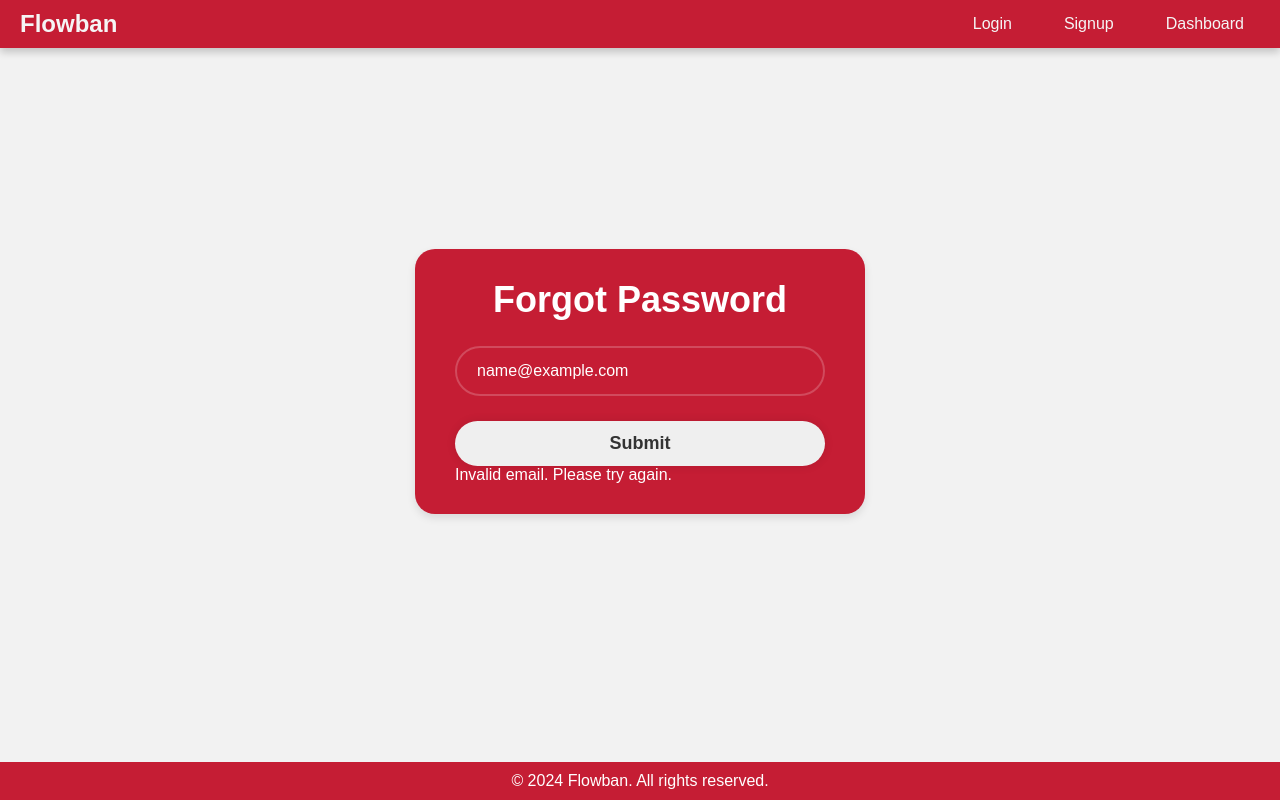
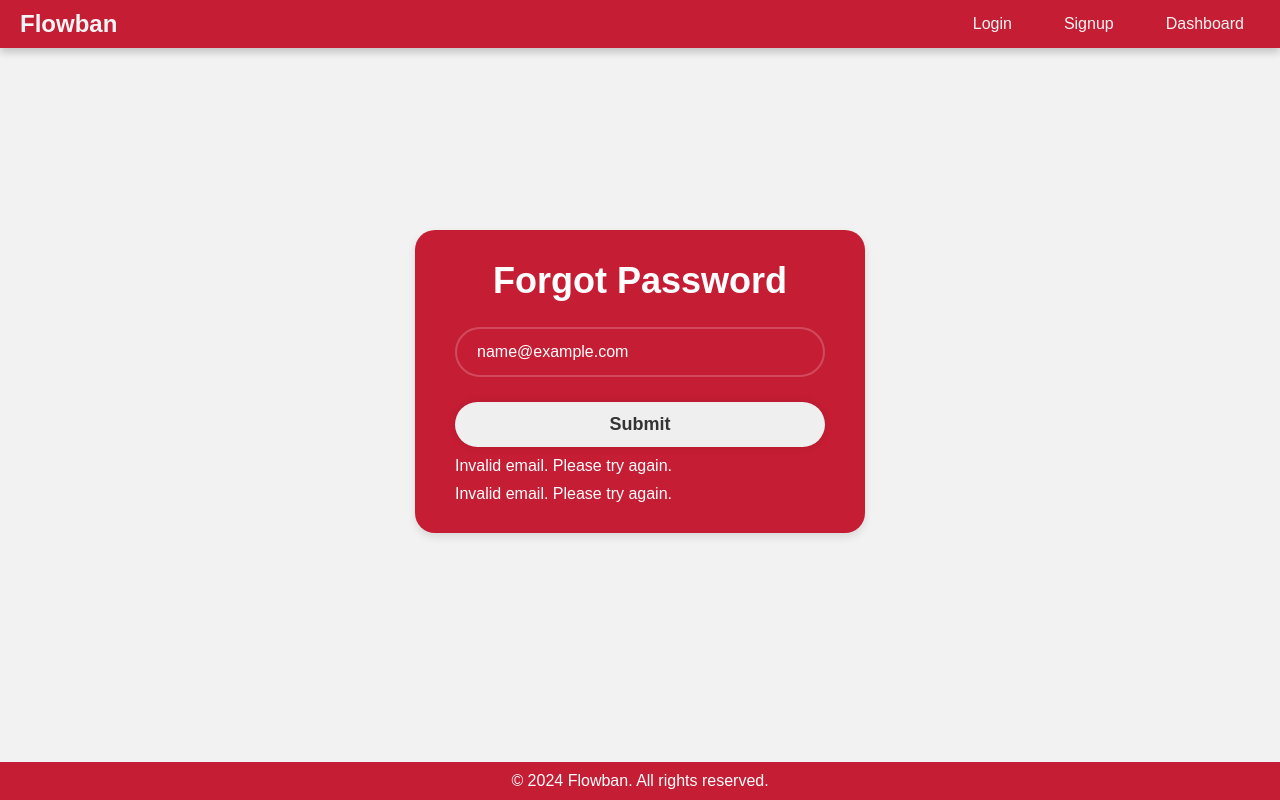
Before and after one commit to vincent-wat/flowban, a React (Create React App) app in the folder frontend/: page /forgot-password in a window 1280 px wide. Both pictures are taken after typing "name@example.com" into the empty fields and a click on the button "Submit". Built offline with nearby package versions, Linux system fonts and the light colour scheme; no server answers.

Commit message:
Frontend Functionality Forgot Password
forgot password page now sends an email when submitted to a valid email.

```diff
--- a/frontend/src/Components/User/Passwords/ForgotPassword.jsx
+++ b/frontend/src/Components/User/Passwords/ForgotPassword.jsx
@@ -30,7 +30,11 @@ const ForgotPassword = () => {
         setSubmitted(false);
 
         try {
-            const response = await axios.post("/api/users/forgot-password")
+            const response = await axios.post("/api/users/forgot-password", {
+                email: formData.email,
+            });
+            console.log(response.data);
+            setSubmitted(true);
 
         } catch (e) {
             console.error(e.message);
@@ -52,6 +56,14 @@ const ForgotPassword = () => {
                     />
                 </div>
                 <button type="submit">Submit</button>
+                {submitted && (
+                    <p style={{ color: "white" }}>We will email you the link to reset the password.</p>
+                )}
+                {error && (
+                    <p style={{ color: "white", marginTop: "10px", marginBottom: "10px" }}>
+                        {error}
+                    </p>
+                )}
                 {error && <p className="error-message">{error}</p>}
             </form>
         </div>
```
